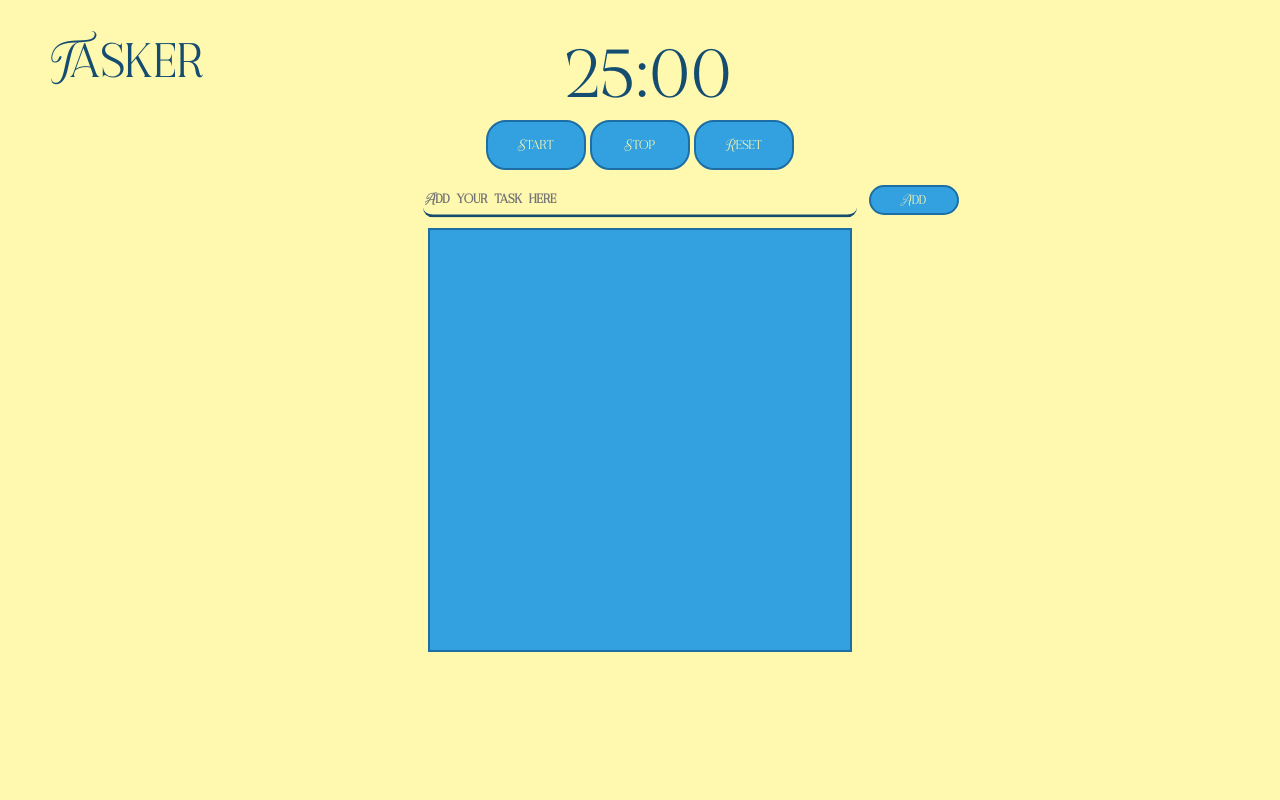
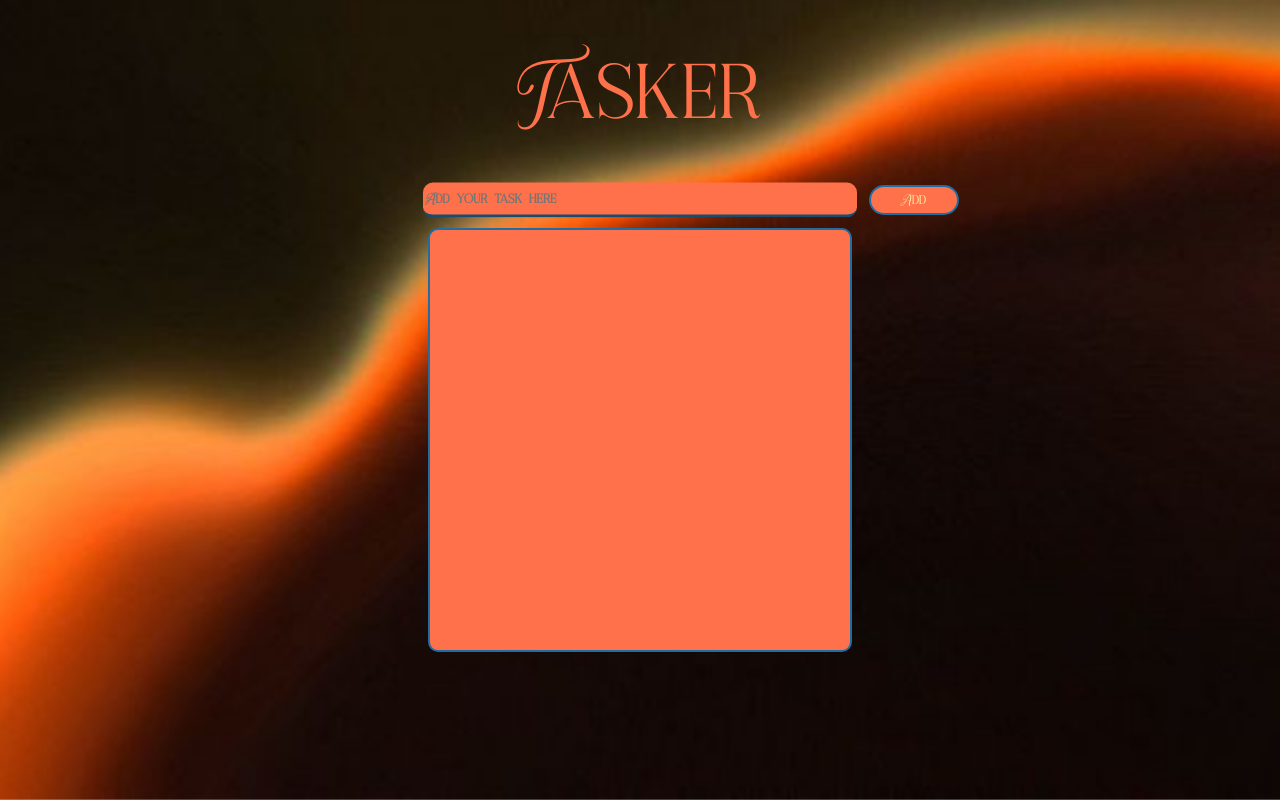
Before and after one commit to aradhanaroshini/tasker, a plain HTML site: page index.html in a window 1280 px wide. Drawn offline with Linux system fonts and the light colour scheme.

Commit message:
final commit

```diff
--- a/index.html
+++ b/index.html
@@ -10,21 +10,7 @@
     <div class="tasker">
         Tasker
     </div>
-    <div class="podomoro">
-        <a>
-            25:00
-        </a>
-    </div>
-    <div class="buttons">
 
-        <button id="button">Start</button>
-
-
-        <button id="button">Stop</button>
-
-        <button id="button">Reset</button>
-
-    </div>
 
     <div class="taskbox" id="todo">
         <ul class="taskList" id="ul" onclick='removeTask()'>
--- a/style.css
+++ b/style.css
@@ -3,12 +3,21 @@
     src: url(font/LafemmevibeRegular-DOD83.otf);
 }
 *{
-    background-color: #FFF9AF;
+
     margin:0;
 }
+body{
+     background-image: url("images/Untitled\ design\ \(1\).png");
+    background-repeat: no-repeat;
+    background-size: cover;
+    background-attachment: fixed;
+}
+
+
 .taskbox{
     border: 2px solid #1C6EA4;
-    background-color: #33A1E0;
+    background-color: #FF714B;
+    border-radius: 10px;
     font-size: 50px;
     height: 400px;
     width:400px;
@@ -19,17 +28,20 @@
     transform: translate(-50%, -50%);
 }
 .taskList{
-    background-color: #1C6EA4;
-    color: green;
+    background-color: #FF714B;
+    color: #FFF9AF;
+    font-size: 30px;
+    font-family: 'femme', Courier, monospace;
 }
 .list{
-    background-color: #1C6EA4;
+    background-color: #FF714B;
 }
 .taskadder{
     border-left: none;
     border-right: none;
     border-top: none;
     border-bottom:3px solid #154D71;
+    background-color: #FF714B;
     font-family: 'femme', Courier, monospace;
     font-weight: bold;
     color: #154D71;
@@ -41,38 +53,9 @@
     left:50%;
     transform: translate(-50%,-50%);
 }
-.podomoro{
-    font-family: 'femme', Courier, monospace;
-    color: #154D71;
-    height:50px;
-    width:200px;
-    padding:10px;
-    margin-top:30px;
-    position: absolute;
-    left:42%;
-    text-align: center;
-    font-size:70px;
-}
-.buttons{
-    position: absolute;
-    top:15%;
-    left:50%;
-    transform:translate(-50%);
-    cursor: pointer;
-}
-#button:hover{
-    background-color: #FFF9AF;
-    color: #33A1E0;
-}
-#button{
-    border: 2px solid #1C6EA4;
-    background-color: #33A1E0;
-    color: #FFF9AF;
-    font-family: 'femme', Courier, monospace;
-    height: 50px;
-    width:100px;
-    border-radius: 20px;
-}
+
+
+
 .taskbutton{
     position: absolute;
     top:25%;
@@ -81,7 +64,7 @@
 }
 .button1{
     border: 2px solid #1C6EA4;
-    background-color: #33A1E0;
+    background-color: #FF714B;
     color: #FFF9AF;
     font-family: 'femme', Courier, monospace;
     height: 30px;
@@ -94,11 +77,11 @@
 }
 .tasker{
     font-family: 'femme', Courier, monospace;
-    color: #154D71;
+    color: #FF714B;
     position: absolute;
-    top:8%;
-    left: 10%;
+    top:12%;
+    left: 50%;
     transform: translate(-50%,-50%);
     text-align: center;
-    font-size: 50px;
+    font-size: 80px;
 }
```
Also changed, not shown: images/Untitled design (1).png (added), support.txt, work.js (line endings or trailing spaces).
